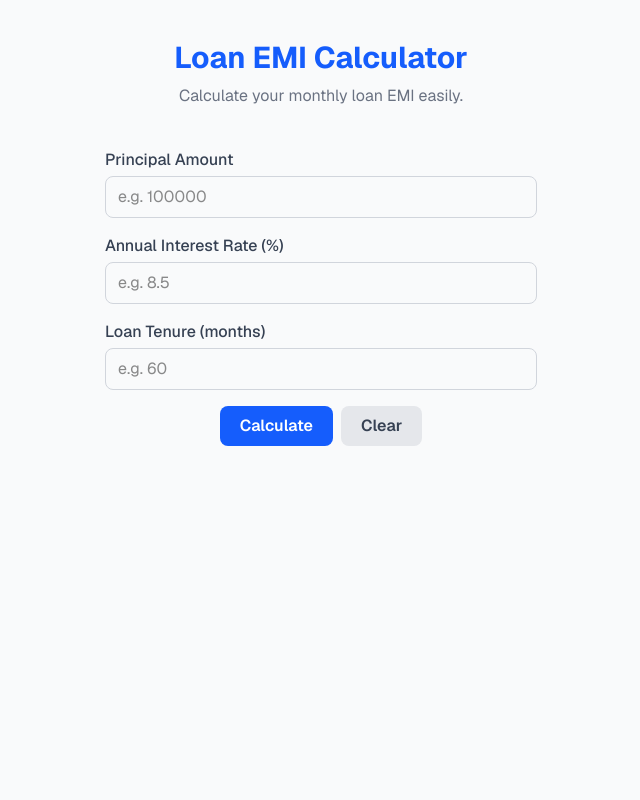
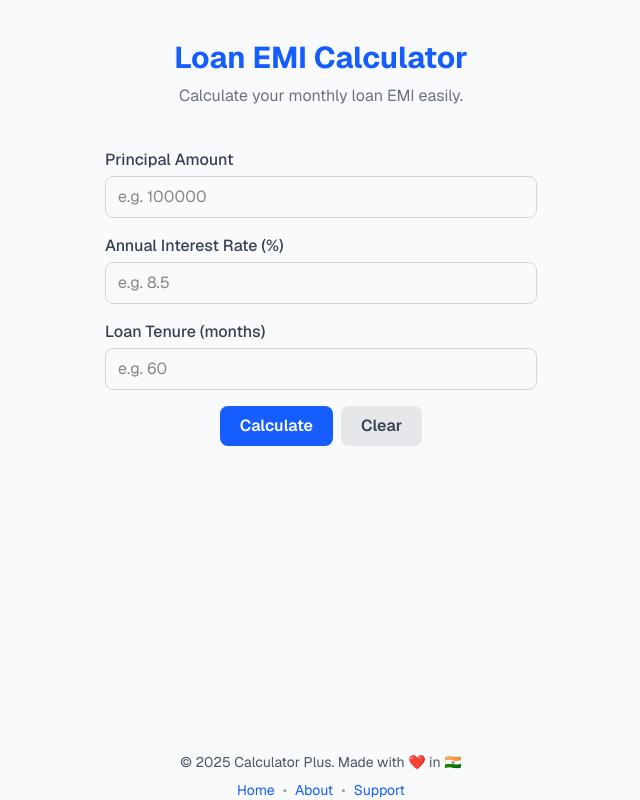
Before and after one commit to mayurkode7/calculatorPlus, a Next.js app in the folder calculator-plus-app/: page /loan-emi-calculator in a window 1280 px wide. Shown: the whole page, without its empty margins (319-959 px from the left). Built offline with nearby package versions, Linux system fonts and the light colour scheme.

Commit message:
Add Footer component to LoanEMICalculator and adjust layout for better structure

```diff
--- a/calculator-plus-app/src/app/loan-emi-calculator/page.js
+++ b/calculator-plus-app/src/app/loan-emi-calculator/page.js
@@ -1,6 +1,7 @@
 "use client";
 import { useState } from "react";
 import ShareButton from "@/components/ShareButton";
+import Footer from "../components/Footer";
 
 function calculateEMI(principal, annualRate, months) {
   const r = annualRate / 12 / 100;
@@ -59,8 +60,8 @@
   };
 
   return (
-    <div className="font-sans min-h-screen bg-gray-50">
-      <div className="flex flex-col items-center pt-10">
+    <div className="font-sans min-h-screen bg-gray-50 flex flex-col">
+      <div className="flex flex-col items-center pt-10 flex-1">
         <h1 className="text-3xl font-bold text-blue-600 text-center mb-2">Loan EMI Calculator</h1>
         <p className="text-gray-500 text-center mb-10">Calculate your monthly loan EMI easily.</p>
         <div className="flex flex-col gap-4 w-full max-w-md px-2">
@@ -129,6 +130,9 @@
           )}
         </div>
       </div>
+      <div className="shrink-0">
+        <Footer />
+      </div>
     </div>
   );
 }
```
